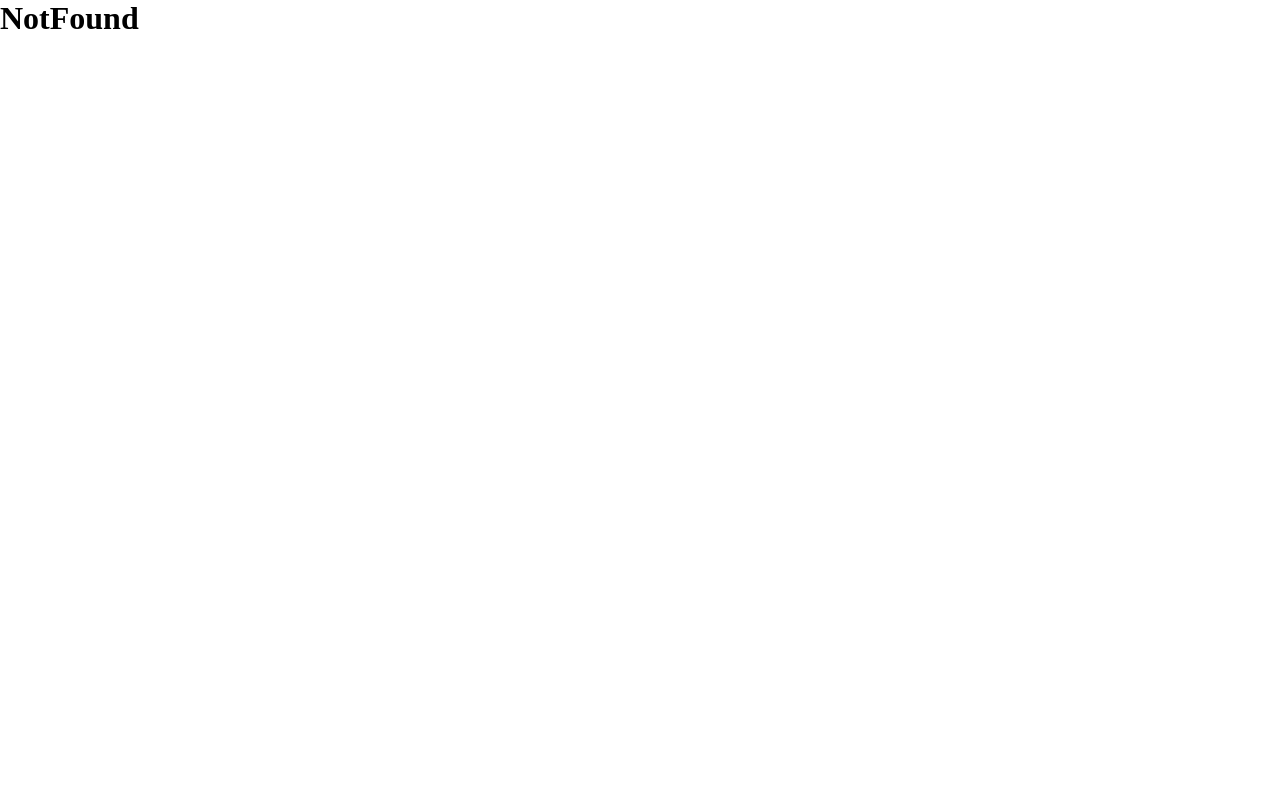
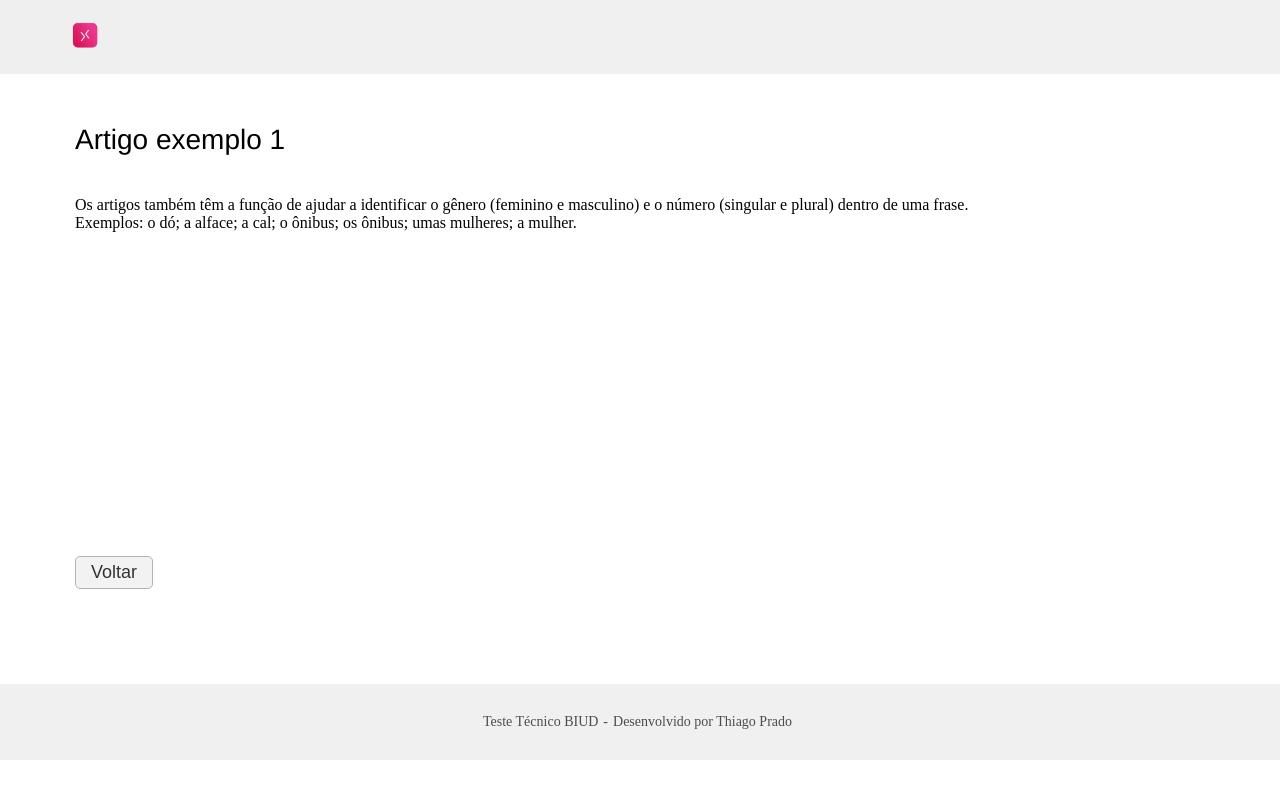
Before and after one commit to thiagopcdev/BIUD_challenge, a React (Vite) app in the folder frontend/: page /articles/1 in a window 1280 px wide. Built offline with nearby package versions, Linux system fonts and the light colour scheme.

Commit message:
Implementa interface pagina de artigo

```diff
--- a/frontend/src/App.css
+++ b/frontend/src/App.css
@@ -3,4 +3,20 @@
   box-sizing: border-box;
   margin: 0;
   padding: 0;
+  scrollbar-color: rgb(224 20 105) white;
+  scrollbar-width: auto;
 }
+
+*::-webkit-scrollbar {
+  width: 12px;
+}
+
+*::-webkit-scrollbar-track {
+  background: white;
+}
+
+*::-webkit-scrollbar-thumb {
+  background: linear-gradient(90deg, rgb(235 18 83), rgb(224 20 105));
+  border: 3px solid white;
+  border-radius: 20px;
+}
--- a/frontend/src/components/ListItems/ListItems.css
+++ b/frontend/src/components/ListItems/ListItems.css
@@ -8,8 +8,22 @@
   border: 1px solid rgb(194, 193, 193);
   display: flex;
   justify-content: space-between;
-  padding: 15px;
+  padding: 5px 12px;
+  text-decoration: none;
   width: 90vw;
+}
+
+.list-container li a {
+  color: black;
+  opacity: 0.8;
+  text-decoration: none;
+  transition: all 0.3s ease-in-out;
+}
+
+.list-container li a:hover {
+  color: rgb(224 20 105);
+  cursor: pointer;
+  opacity: 1;
 }
 
 .list-options {
--- a/frontend/src/components/ListItems/ListItems.jsx
+++ b/frontend/src/components/ListItems/ListItems.jsx
@@ -2,17 +2,20 @@ import React from 'react';
 import PropTypes from 'prop-types';
 import EditImg from '/edit.png';
 import DeleteImg from '/delete.png';
+import { Link } from 'react-router-dom';
 import { Button } from '..';
 import './ListItems.css';
 
-function ListItems({ list, onDeleteItem }) {
+function ListItems({ list, onDeleteItem, type }) {
   return (
     <ul className="list-container">
       {list.map((item, index) => (
         <li key={item}>
-          {item}
+          {type === 'article'
+            ? (<Link to={`./${index + 1}`}>{item}</Link>)
+            : item}
           <div className="list-options">
-            <Button title="Edit" link={`./modify/${index + 1}`}>
+            <Button title="Edit" link={`./${index + 1}/modify`}>
               <img src={EditImg} alt="Edit option" width="40px" />
             </Button>
             <Button title="Delete" onClick={() => onDeleteItem(index + 1)}>
@@ -28,6 +31,11 @@ function ListItems({ list, onDeleteItem }) {
 ListItems.propTypes = {
   list: PropTypes.arrayOf(PropTypes.string).isRequired,
   onDeleteItem: PropTypes.func.isRequired,
+  type: PropTypes.string,
+};
+
+ListItems.defaultProps = {
+  type: '',
 };
 
 export default ListItems;
--- /dev/null
+++ b/frontend/src/pages/Article/Article.css
@@ -0,0 +1,17 @@
+.article-container {
+  align-items: flex-start;
+  display: flex;
+  flex-direction: column;
+  height: 70vh;
+  justify-content: flex-start;
+  margin-left: 75px;
+  margin-top: 50px;
+}
+
+.description-field p {
+  height: 40vh;
+  margin-bottom: 5vh;
+  margin-top: 5vh;
+  overflow: auto;
+  width: 70vw;
+}
--- a/frontend/src/pages/Article/Article.jsx
+++ b/frontend/src/pages/Article/Article.jsx
@@ -1,10 +1,33 @@
 import React from 'react';
+import { useParams } from 'react-router-dom';
+import { Button, Footer, Header } from '../../components';
+import './Article.css';
 
 function Article() {
+  const { id } = useParams();
   return (
-    <div>
-      <h1>Article</h1>
-    </div>
+    <>
+      <Header />
+      <div className="article-container">
+        <p className="title-page">{`Artigo exemplo ${id}`}</p>
+        <main className="description-field">
+          <p>
+            Os artigos também têm a função de ajudar a identificar o gênero
+            (feminino e masculino) e o número (singular e plural) dentro de uma frase.
+            Exemplos: o dó; a alface; a cal; o ônibus; os ônibus; umas mulheres; a mulher.
+          </p>
+          <section className="saveback-section">
+            <Button
+              name="Voltar"
+              className="btn-back"
+              link="./.."
+              title="Voltar"
+            />
+          </section>
+        </main>
+      </div>
+      <Footer />
+    </>
   );
 }
 
--- a/frontend/src/pages/Article/Articles.jsx
+++ b/frontend/src/pages/Article/Articles.jsx
@@ -34,7 +34,7 @@ function Articles() {
       <Header />
       <div className="articles-container">
         <SubHeader name="Artigos" />
-        <ListItems list={articleList} onDeleteItem={handleDelete} />
+        <ListItems type="article" list={articleList} onDeleteItem={handleDelete} />
       </div>
       <Footer />
     </>
--- a/frontend/src/routers/index.jsx
+++ b/frontend/src/routers/index.jsx
@@ -20,11 +20,11 @@ export default function MyRoutes() {
       <Routes>
         <Route exact path="/" element={<Navigate to="/main" />} />
         <Route exact path="/main" element={<Main />} />
-        <Route exact path="/categories/modify/:id" element={<ChangeCategory />} />
+        <Route exact path="/categories/:id/modify" element={<ChangeCategory />} />
         <Route exact path="/categories/new" element={<RegisterCategory />} />
         <Route exact path="/categories" element={<Categories />} />
-        <Route exact path="/articles/modify/:id" element={<ChangeArticle />} />
-        <Route exact path="/articles/read/:id" element={<Article />} />
+        <Route exact path="/articles/:id/modify" element={<ChangeArticle />} />
+        <Route exact path="/articles/:id" element={<Article />} />
         <Route exact path="/articles/new" element={<RegisterArticle />} />
         <Route exact path="/articles" element={<Articles />} />
         <Route path="*" element={<NotFound />} />
```
